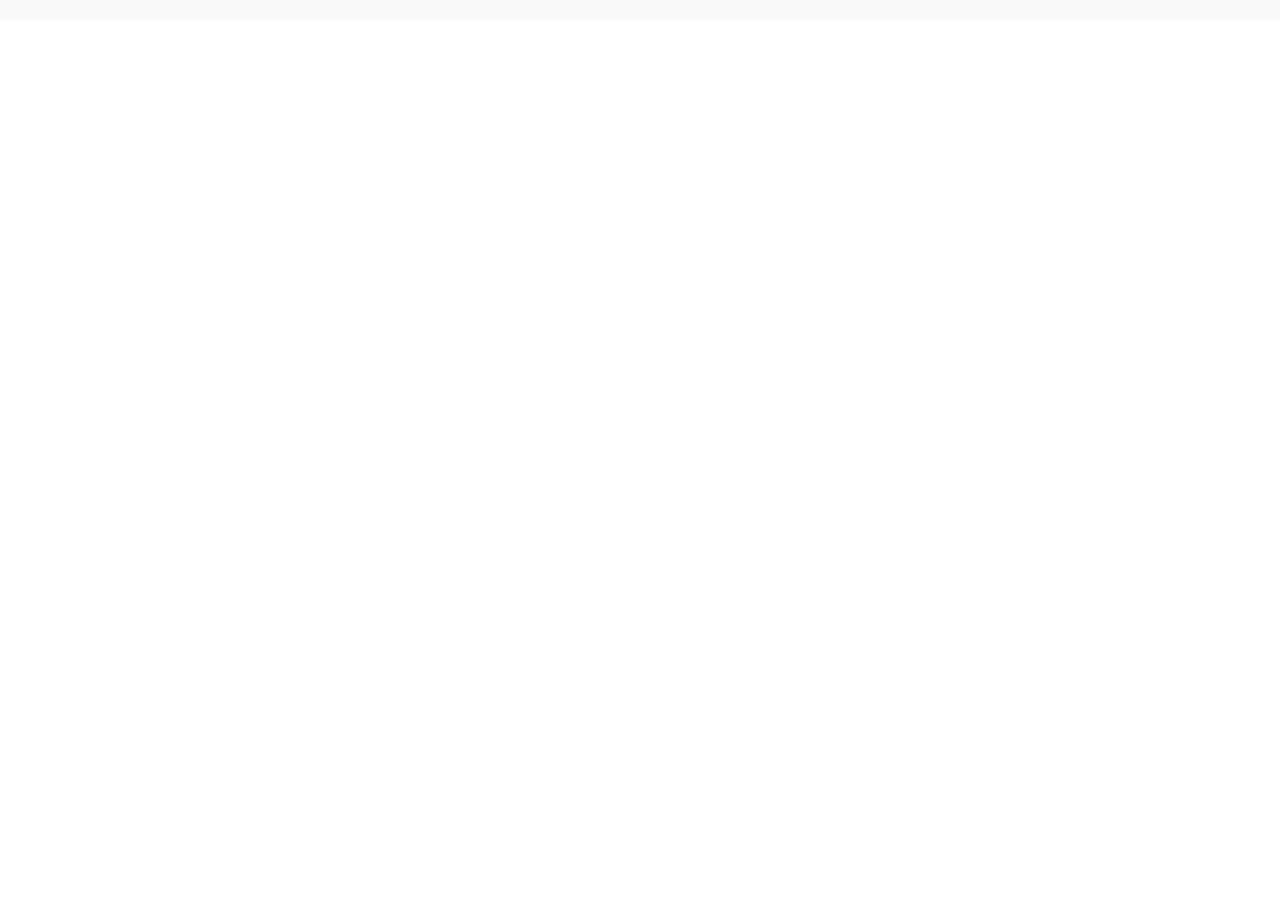
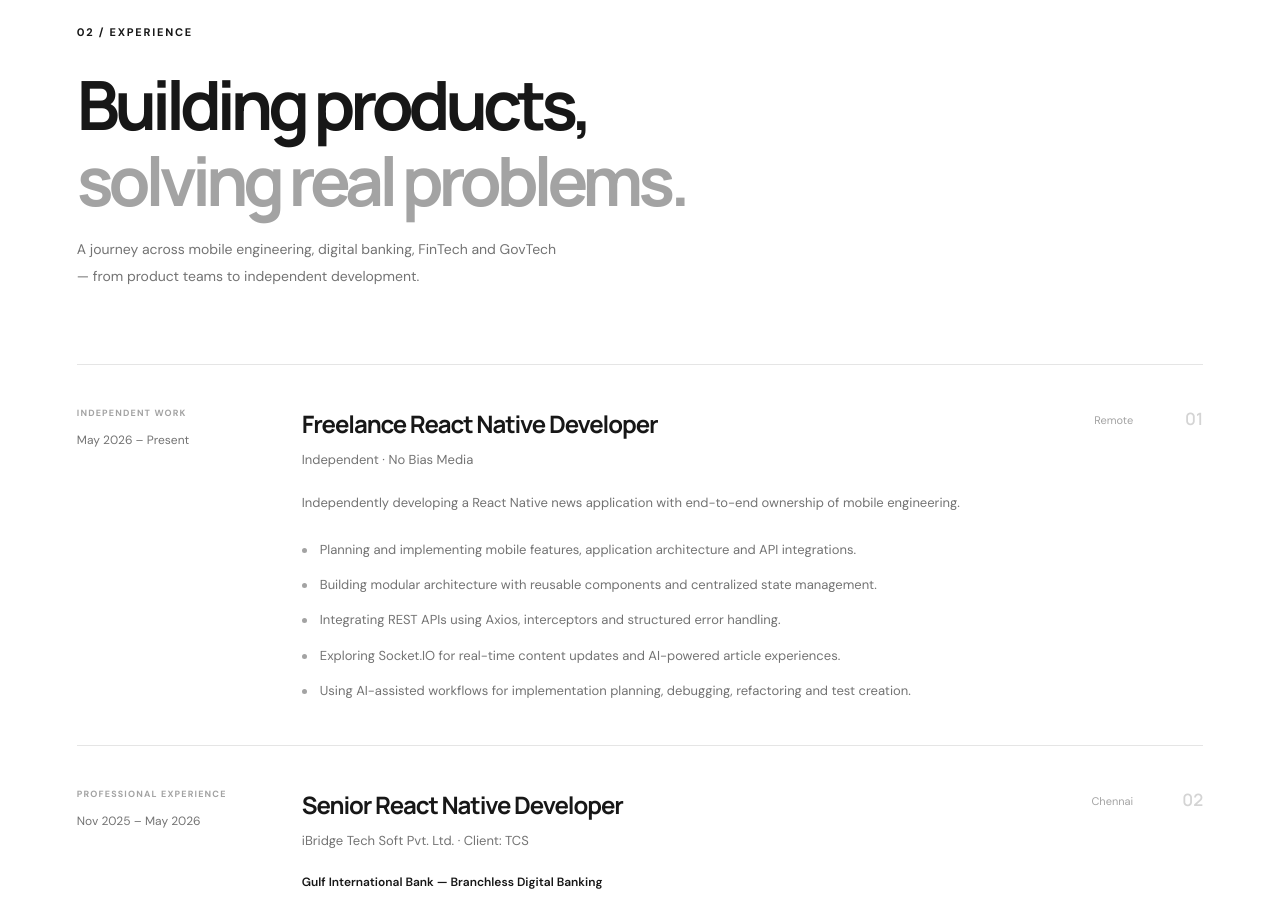
Before and after one commit to AnuraagRaut/AnuraagRaut.github.io, a React (Vite) app: page / in a window 1280 px wide. Shown: the part 1880-2797 px from the top of the page. Before the commit the page ends 1900 px from the top, so only its background shows below. Built offline with nearby package versions, Linux system fonts and the light colour scheme.

Commit message:
feat: add responsive professional experience section

```diff
--- a/src/App.css
+++ b/src/App.css
@@ -339,6 +339,202 @@
   transform: translate(3px, -3px);
 }
 
+
+/* Experience section */
+
+.experience-section {
+  background: #ffffff;
+}
+
+.experience-heading {
+  max-width: 720px;
+  margin-bottom: 75px;
+}
+
+.experience-heading h2 {
+  margin: 25px 0 18px;
+  font-family: var(--font-heading);
+  font-size: clamp(38px, 5.5vw, 68px);
+  font-weight: 700;
+  letter-spacing: -0.075em;
+  line-height: 1.12;
+}
+
+.experience-heading h2 span {
+  color: #a3a3a3;
+}
+
+.experience-heading > p {
+  max-width: 490px;
+  color: var(--color-secondary);
+  font-size: 14px;
+  line-height: 1.9;
+}
+
+.experience-list {
+  border-top: 1px solid var(--color-border);
+}
+
+.experience-item {
+  position: relative;
+  display: grid;
+  grid-template-columns: 190px 1fr 35px;
+  gap: 35px;
+  padding: 42px 0;
+  border-bottom: 1px solid var(--color-border);
+}
+
+.experience-meta {
+  display: flex;
+  flex-direction: column;
+  align-items: flex-start;
+  gap: 12px;
+}
+
+.experience-type {
+  color: var(--color-muted);
+  font-size: 9px;
+  font-weight: 700;
+  letter-spacing: 0.13em;
+}
+
+.experience-period {
+  color: var(--color-secondary);
+  font-size: 12px;
+  line-height: 1.6;
+}
+
+.experience-title-row {
+  display: flex;
+  justify-content: space-between;
+  align-items: flex-start;
+  gap: 20px;
+}
+
+.experience-title-row h3 {
+  margin: 0;
+  font-family: var(--font-heading);
+  font-size: clamp(19px, 2vw, 24px);
+  font-weight: 700;
+  letter-spacing: -0.045em;
+}
+
+.experience-company {
+  margin: 9px 0 0;
+  color: var(--color-secondary);
+  font-size: 13px;
+  line-height: 1.7;
+}
+
+.experience-location {
+  padding-top: 6px;
+  color: var(--color-muted);
+  font-size: 11px;
+  white-space: nowrap;
+}
+
+.experience-product {
+  margin: 22px 0 0;
+  font-size: 12px;
+  font-weight: 600;
+}
+
+.experience-description {
+  margin: 20px 0 0;
+  color: var(--color-secondary);
+  font-size: 13px;
+  line-height: 1.8;
+}
+
+.experience-highlights {
+  display: grid;
+  gap: 12px;
+  margin: 23px 0 0;
+  padding: 0;
+  list-style: none;
+}
+
+.experience-highlights li {
+  position: relative;
+  padding-left: 18px;
+  color: var(--color-secondary);
+  font-size: 13px;
+  line-height: 1.8;
+}
+
+.experience-highlights li::before {
+  position: absolute;
+  top: 10px;
+  left: 0;
+  width: 5px;
+  height: 5px;
+  border-radius: 50%;
+  background: #a3a3a3;
+  content: '';
+}
+
+.experience-index {
+  color: #d4d4d4;
+  font-family: var(--font-heading);
+  font-size: 17px;
+  font-weight: 600;
+  text-align: right;
+}
+
+/* Experience responsive layout */
+
+@media (max-width: 900px) {
+  .experience-item {
+    grid-template-columns: 145px 1fr 25px;
+    gap: 22px;
+  }
+}
+
+@media (max-width: 680px) {
+  .experience-heading {
+    margin-bottom: 45px;
+  }
+
+  .experience-item {
+    grid-template-columns: 1fr 25px;
+    gap: 12px;
+    padding: 32px 0;
+  }
+
+  .experience-meta {
+    grid-column: 1 / -1;
+    flex-direction: row;
+    flex-wrap: wrap;
+    align-items: center;
+    justify-content: space-between;
+    gap: 10px;
+    margin-bottom: 12px;
+  }
+
+  .experience-title-row {
+    flex-direction: column;
+    gap: 8px;
+  }
+
+  .experience-location {
+    padding: 0;
+  }
+
+  .experience-index {
+    grid-column: 2;
+    grid-row: 2;
+  }
+
+  .experience-details {
+    grid-column: 1;
+  }
+
+  .experience-highlights {
+    gap: 10px;
+  }
+}
+
+
 @media (max-width: 900px) {
   .hero {
     grid-template-columns: 1fr 0.75fr;
--- a/src/App.tsx
+++ b/src/App.tsx
@@ -34,6 +34,87 @@ const expertise = [
     title: 'Real-world Products',
     description:
       'Experience across digital banking, FinTech and GovTech products, including offline-first mobile experiences.',
+  },
+]
+
+const experience = [
+  {
+    type: 'INDEPENDENT WORK',
+    role: 'Freelance React Native Developer',
+    company: 'Independent · No Bias Media',
+    period: 'May 2026 – Present',
+    location: 'Remote',
+    description:
+      'Independently developing a React Native news application with end-to-end ownership of mobile engineering.',
+    highlights: [
+      'Planning and implementing mobile features, application architecture and API integrations.',
+      'Building modular architecture with reusable components and centralized state management.',
+      'Integrating REST APIs using Axios, interceptors and structured error handling.',
+      'Exploring Socket.IO for real-time content updates and AI-powered article experiences.',
+      'Using AI-assisted workflows for implementation planning, debugging, refactoring and test creation.',
+    ],
+  },
+  {
+    type: 'PROFESSIONAL EXPERIENCE',
+    role: 'Senior React Native Developer',
+    company: 'iBridge Tech Soft Pvt. Ltd. · Client: TCS',
+    product: 'Gulf International Bank — Branchless Digital Banking',
+    period: 'Nov 2025 – May 2026',
+    location: 'Chennai',
+    highlights: [
+      'Designed and delivered end-to-end digital banking features.',
+      'Implemented biometric authentication, IVR customer flows, JWT token management and encrypted local storage.',
+      'Improved performance by 30–35% through targeted optimization.',
+      'Reduced production crash rates by 20–25%.',
+      'Coordinated with development and testing teams across TCS and Infosys.',
+    ],
+  },
+  {
+    type: 'PROFESSIONAL EXPERIENCE',
+    role: 'Senior React Native Developer | Mobile App Lead',
+    company: 'Haqdarshak Empowerment Solutions (HESPL)',
+    product: 'Government Scheme Discovery & Application',
+    period: 'Oct 2023 – Jun 2025',
+    location: 'Pune',
+    highlights: [
+      'Took end-to-end ownership of the product after transition from a 20+ engineer external vendor team.',
+      'Led architecture decisions, feature development and production releases.',
+      'Led migration of a legacy Vue.js application into the main React Native platform.',
+      'Reduced app startup time by 40% and APK size from 67 MB to 45 MB.',
+      'Sustained 98%+ crash-free sessions.',
+      'Improved API response times by 60–80% for agents working in low-network environments.',
+      'Mentored developers and introduced modular architecture and code-review standards.',
+      'Used Firebase Analytics and field feedback to drive UX improvements.',
+    ],
+  },
+  {
+    type: 'PROFESSIONAL EXPERIENCE',
+    role: 'React Native Developer',
+    company: 'No Borders Technologies Private Limited',
+    product: 'Blockchain & FinTech · NFT Marketplace',
+    period: 'Jan 2023 – May 2023',
+    location: 'Indore',
+    highlights: [
+      'Developed React Native features for a platform serving users across five countries.',
+      'Built reusable UI components and modular architecture.',
+      'Implemented multilingual support using i18n.',
+      'Integrated Firebase Crashlytics, Analytics and push notifications.',
+      'Optimized rendering, API integration and application stability.',
+    ],
+  },
+  {
+    type: 'PROFESSIONAL EXPERIENCE',
+    role: 'React Native Developer',
+    company: 'Skiarotech Cybernetics Private Limited',
+    product: 'Mobile Commerce & Consumer Applications',
+    period: 'Nov 2020 – Nov 2022',
+    location: 'Nagpur',
+    highlights: [
+      'Delivered end-to-end features across React Native mobile apps and React.js web applications.',
+      'Integrated PCI-compliant payment gateway functionality across Android, iOS and web.',
+      'Built reusable components and optimized rendering, navigation and API interactions.',
+      'Improved application responsiveness and code consistency across client projects.',
+    ],
   },
 ]
 
@@ -216,6 +297,88 @@ function App() {
             </div>
           </div>
         </div>
+
+        <section
+        className="experience-section section-padding"
+        id="experience"
+      >
+        <div className="container">
+          <motion.div
+            className="experience-heading"
+            initial={{ opacity: 0, y: 20 }}
+            whileInView={{ opacity: 1, y: 0 }}
+            viewport={{ once: true, amount: 0.3 }}
+            transition={{ duration: 0.7 }}
+          >
+            <span className="eyebrow">02 / EXPERIENCE</span>
+            <h2>
+              Building products,
+              <br />
+              <span>solving real problems.</span>
+            </h2>
+            <p>
+              A journey across mobile engineering, digital banking,
+              FinTech and GovTech — from product teams to independent
+              development.
+            </p>
+          </motion.div>
+
+          <div className="experience-list">
+            {experience.map((item, index) => (
+              <motion.article
+                className="experience-item"
+                key={`${item.company}-${item.period}`}
+                initial={{ opacity: 0, y: 24 }}
+                whileInView={{ opacity: 1, y: 0 }}
+                viewport={{ once: true, amount: 0.15 }}
+                transition={{ duration: 0.6, delay: 0.08 }}
+              >
+                <div className="experience-meta">
+                  <span className="experience-type">{item.type}</span>
+                  <span className="experience-period">{item.period}</span>
+                </div>
+
+                <div className="experience-details">
+                  <div className="experience-title-row">
+                    <div>
+                      <h3>{item.role}</h3>
+                      <p className="experience-company">
+                        {item.company}
+                      </p>
+                    </div>
+
+                    <span className="experience-location">
+                      {item.location}
+                    </span>
+                  </div>
+
+                  {item.product && (
+                    <p className="experience-product">
+                      {item.product}
+                    </p>
+                  )}
+
+                  {item.description && (
+                    <p className="experience-description">
+                      {item.description}
+                    </p>
+                  )}
+
+                  <ul className="experience-highlights">
+                    {item.highlights.map((highlight) => (
+                      <li key={highlight}>{highlight}</li>
+                    ))}
+                  </ul>
+                </div>
+
+                <span className="experience-index">
+                  {String(index + 1).padStart(2, '0')}
+                </span>
+              </motion.article>
+            ))}
+          </div>
+        </div>
+      </section>
       </section>
     </main>
   )
```
